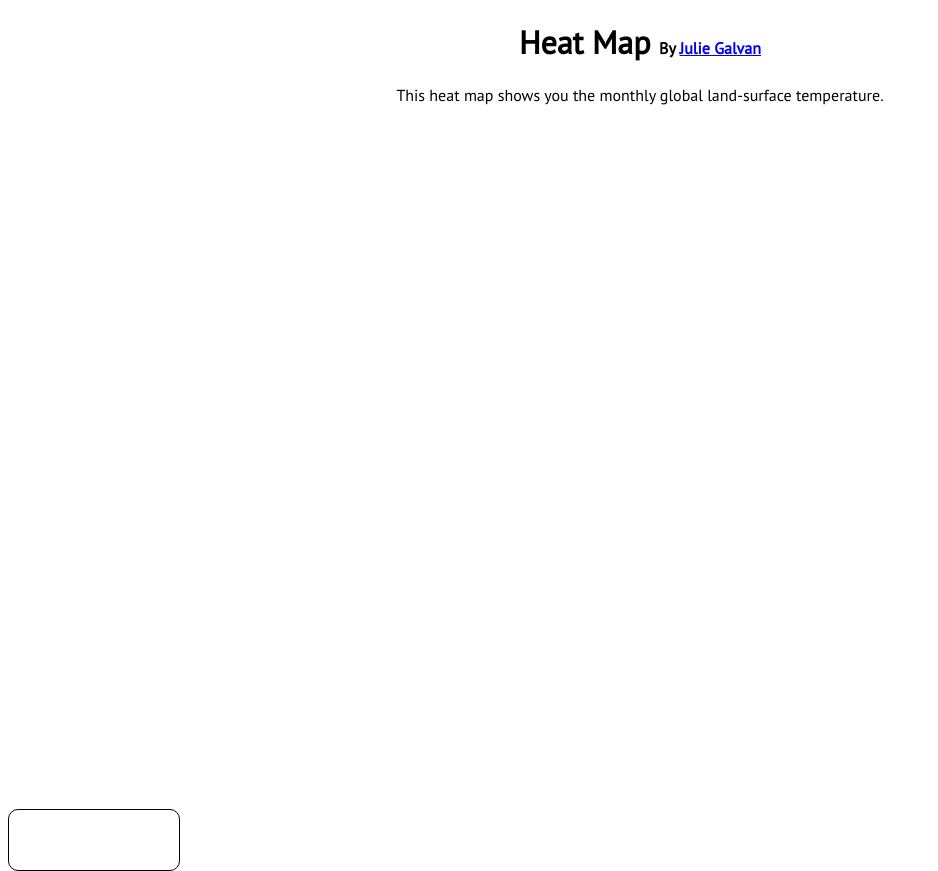
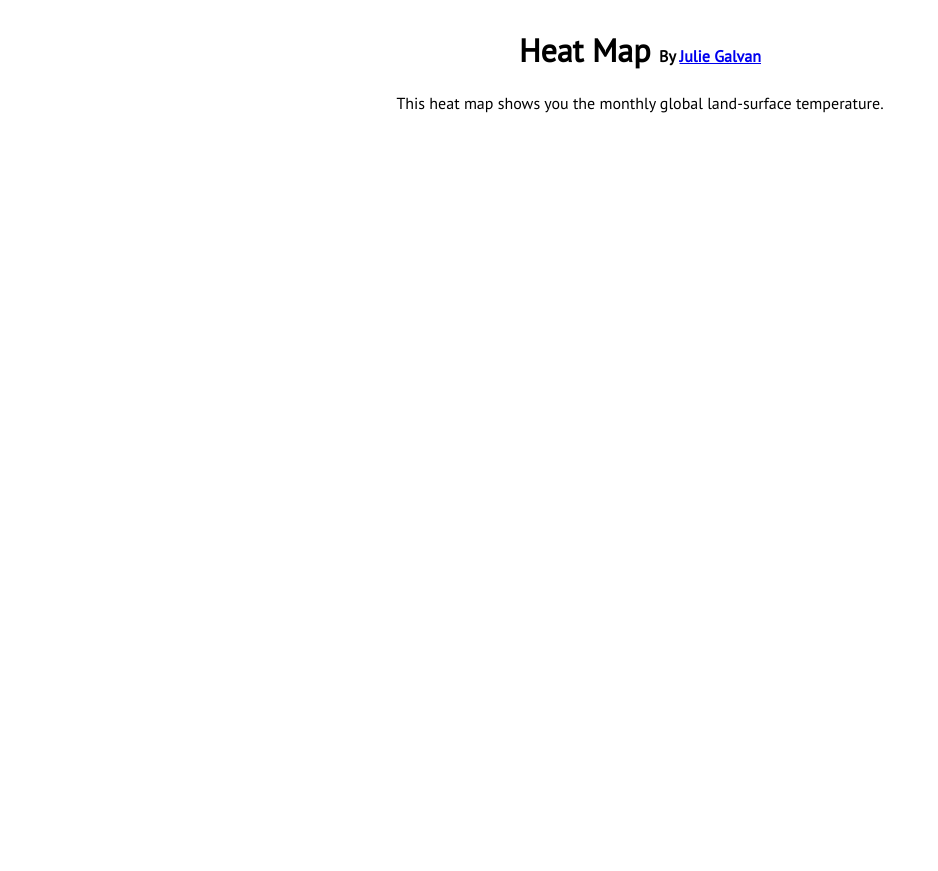
Before and after one commit to julieg18/fcc-heat-map, a plain HTML site: page index.html in a window 1280 px wide. Shown: the whole page, without its empty margins (0-938 px from the left). After the commit the page ends 839 px from the top, so only its background shows below. Drawn offline with nearby package versions, Linux system fonts and the light colour scheme; no server answers.

Commit message:
edited styling

```diff
--- a/styles.css
+++ b/styles.css
@@ -1,6 +1,9 @@
 body {
   text-align: center;
   font-family: 'PT Sans', sans-serif;
+  display: flex;
+  flex-direction: column;
+  align-items: center;
 }
 
 small {
@@ -21,9 +24,8 @@ small {
 #tooltip {
   position: absolute;
   color: #000;
-  height: 40px;
-  width: 150px;
-  padding: 10px;
+  padding: 10px 20px;
   border-radius: 10px;
   border: 1px solid #000;
+  visibility: hidden;
 }
```
